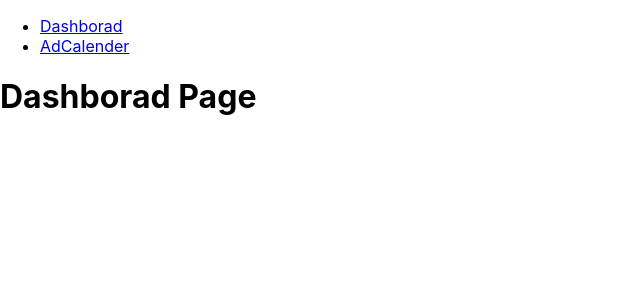
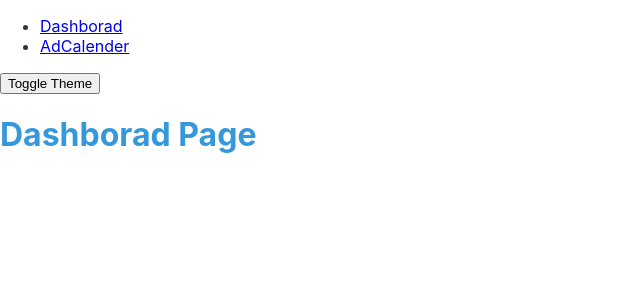
Before and after one commit to Abedeen25/tools, a React (Create React App) app: page / in a window 1280 px wide. Shown: the top 300 px of the page, without its empty margins (0-640 px from the left). Built offline with nearby package versions, Linux system fonts and the light colour scheme.

Commit message:
Implemented Themes mechanism

```diff
--- /dev/null
+++ b/src/components/ThemeToggle.jsx
@@ -0,0 +1,27 @@
+import React, { useState, useEffect } from "react";
+
+function ThemeToggle() {
+  const [theme, setTheme] = useState("light");
+
+  useEffect(() => {
+    const storedTheme = localStorage.getItem("app_theme");
+    if (storedTheme) {
+      setTheme(storedTheme);
+    } else {
+      setTheme("light"); // Default theme
+    }
+  }, []);
+
+  useEffect(() => {
+    document.documentElement.setAttribute("data-theme", theme);
+    localStorage.setItem("app_theme", theme);
+  }, [theme]);
+
+  const toggleTheme = () => {
+    setTheme(theme === "light" ? "dark" : "light");
+  };
+
+  return <button onClick={toggleTheme}>Toggle Theme</button>;
+}
+
+export default ThemeToggle;
--- a/src/index.css
+++ b/src/index.css
@@ -1,13 +1,32 @@
+:root {
+  --primary-color: #3498db;
+  --secondary-color: #f1c40f;
+  --text-color: #333;
+  --background-color: #fff;
+}
+
+[data-theme="dark"] {
+  --primary-color: #2ecc71;
+  --secondary-color: #e74c3c;
+  --text-color: #eee;
+  --background-color: #333;
+}
+
+h1 {
+  color: var(--primary-color);
+}
 body {
+  background-color: var(--background-color);
+  color: var(--text-color);
   margin: 0;
-  font-family: -apple-system, BlinkMacSystemFont, 'Segoe UI', 'Roboto', 'Oxygen',
-    'Ubuntu', 'Cantarell', 'Fira Sans', 'Droid Sans', 'Helvetica Neue',
+  font-family: -apple-system, BlinkMacSystemFont, "Segoe UI", "Roboto", "Oxygen",
+    "Ubuntu", "Cantarell", "Fira Sans", "Droid Sans", "Helvetica Neue",
     sans-serif;
   -webkit-font-smoothing: antialiased;
   -moz-osx-font-smoothing: grayscale;
 }
 
 code {
-  font-family: source-code-pro, Menlo, Monaco, Consolas, 'Courier New',
+  font-family: source-code-pro, Menlo, Monaco, Consolas, "Courier New",
     monospace;
 }
--- a/src/pages/dashboard.jsx
+++ b/src/pages/dashboard.jsx
@@ -1,7 +1,13 @@
 import React from "react";
+import ThemeToggle from "../components/ThemeToggle";
 
 function Dashborad() {
-  return <h1>Dashborad Page</h1>;
+  return (
+    <div>
+      <ThemeToggle />
+      <h1>Dashborad Page</h1>
+    </div>
+  );
 }
 
 export default Dashborad;
```
Also changed, not shown: 1 other file (tests, documents, lock files or other folders).
